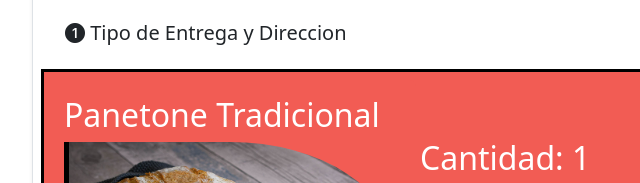
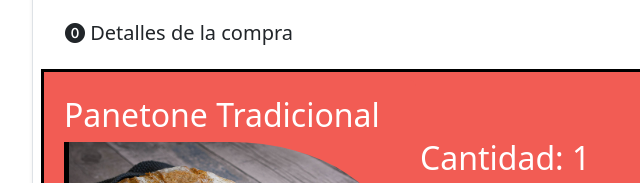
Before and after one commit to xaldakr/Panorquesta, a plain HTML site: page OtherPages/carro.html in a window 1280 px wide. Shown: the part 206-389 px from the top of the page, 38-678 px from the left. Drawn offline with nearby package versions, Linux system fonts and the light colour scheme.

Commit message:
Add files via upload

```diff
--- a/OtherPages/carro.html
+++ b/OtherPages/carro.html
@@ -122,7 +122,7 @@
           <h2 class="accordion-header">
             <button class="accordion-button collapsed" type="button" data-bs-toggle="collapse"
               data-bs-target="#flush-collapseCero" aria-expanded="false" aria-controls="flush-collapseOne">
-              <h5><i class="bi bi-1-circle-fill"></i> Tipo de Entrega y Direccion</h5>
+              <h5><i class="bi bi-0-circle-fill"></i> Detalles de la compra</h5>
             </button>
           </h2>
           <div id="flush-collapseCero" class="accordion-collapse collapse show" data-bs-parent="#accordionFlushExample">
```
